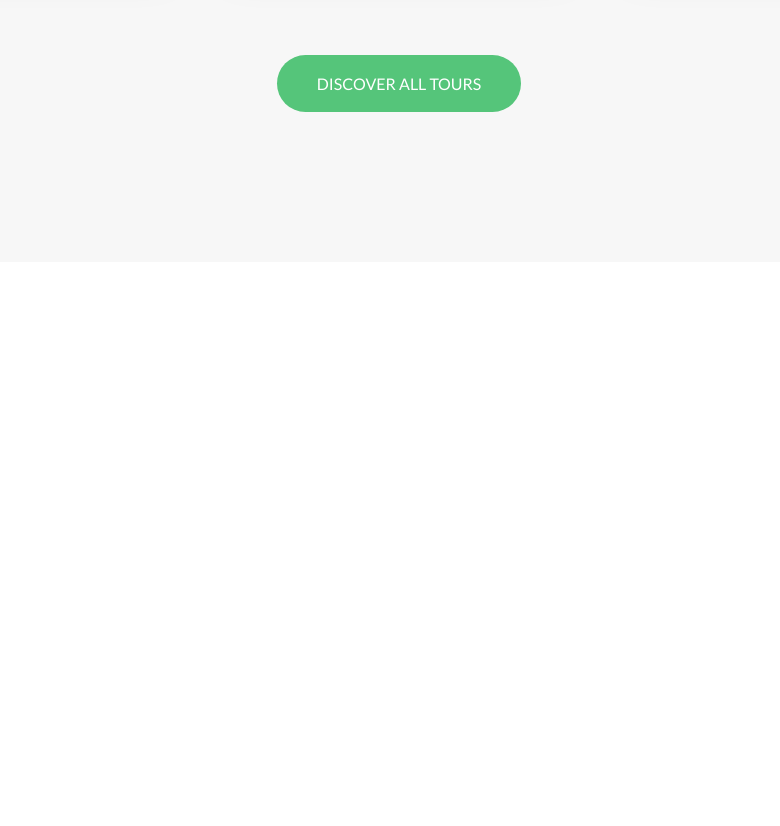
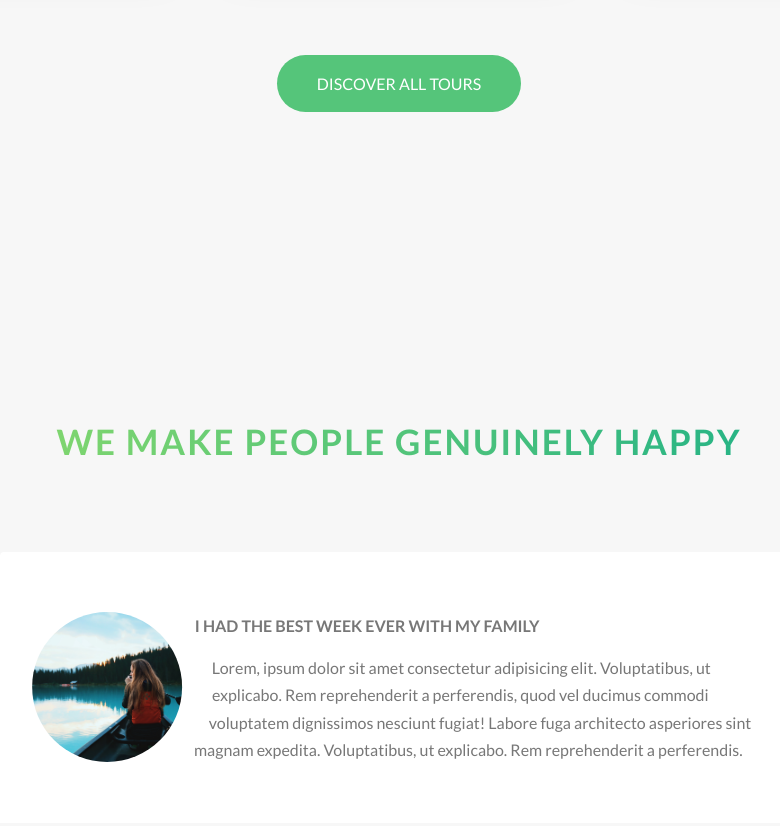
Before and after one commit to rmacca1511/natours-project-training, a website: page index.html in a window 1280 px wide. Shown: the part 3038-3864 px from the top of the page, without its empty margins (241-1021 px from the left). Before the commit the page ends 3330 px from the top, so only its background shows below. Drawn offline with Linux system fonts and the light colour scheme.

Commit message:
Building the stories section - part 1

```diff
--- a/index.html
+++ b/index.html
@@ -208,6 +208,29 @@
                     <a href="#" class="btn btn--green">Discover all tours</a>
                 </div>
             </section>
+
+            <section class="section-stories">
+                <div class="u-center-text u-margin-bottom-big">
+                    <h2 class="heading-secondary">
+                        We make people genuinely happy
+                    </h2>
+                </div>
+
+                <div class="row">
+                    <div class="story">
+                        <!-- use figure for image together with caption -->
+                        <figure class="story__shape">
+                            <img src="img/nat-8.jpg" class="story__img" alt="Person on a tour" />
+                        </figure>
+                        <div class="story__text">
+                            <h3 class="heading-tertiary u-margin-bottom-small">I had the best week ever with my family</h3>
+                            <p>
+                                Lorem, ipsum dolor sit amet consectetur adipisicing elit. Voluptatibus, ut explicabo. Rem reprehenderit a perferendis, quod vel ducimus commodi voluptatem dignissimos nesciunt fugiat! Labore fuga architecto asperiores sint magnam expedita.  Voluptatibus, ut explicabo. Rem reprehenderit a perferendis.
+                            </p>
+                        </div>
+                    </div>
+                </div>
+            </section>
         </main>
         <!--
         <section class="grid-test">
--- /dev/null
+++ b/sass/components/_story.scss
@@ -0,0 +1,35 @@
+.story {
+    width: 75%;
+    margin: 0 auto;
+    box-shadow: 0 3rem 6rem rbga($color-black, .1);
+    background-color: $color-white;
+    border-radius: 3px;
+    padding: 6rem;
+    padding-left: 9rem;
+    font-size: $default-font-size;
+    transform: skewX(-12deg);
+
+    & > * {
+        transform: skewX(12deg);
+    }
+
+    &__shape {
+        width: 15rem;
+        height: 15rem;
+        background-color: $color-white;
+        float: left;
+        -webkit-shape-outside: circle(50% at 50% 50%);
+        shape-outside: circle(50% at 50% 50%);
+        -webkit-clip-path: circle(50% at 50% 50%);
+        clip-path: circle(50% at 50% 50%);
+        transform: translateX(-3rem) skewX(12deg);
+    }
+
+    &__img {
+        height: 100%;
+    }
+
+    &__text {
+        transform: skewX(12deg);
+    }
+}
--- a/sass/main.scss
+++ b/sass/main.scss
@@ -11,6 +11,7 @@
 @import "components/card";
 @import "components/composition";
 @import "components/feature-box";
+@import "components/story";
 
 @import "layout/grid";
 @import "layout/header";
--- a/sass/pages/_home.scss
+++ b/sass/pages/_home.scss
@@ -26,3 +26,8 @@
     padding: 25rem 0 15rem 0;
     margin-top: -10rem;
 }
+
+.section-stories {
+    padding: 15rem 0;
+    background-color: $color-grey-light-1;
+}
```
Also changed, not shown: css/style.css.
